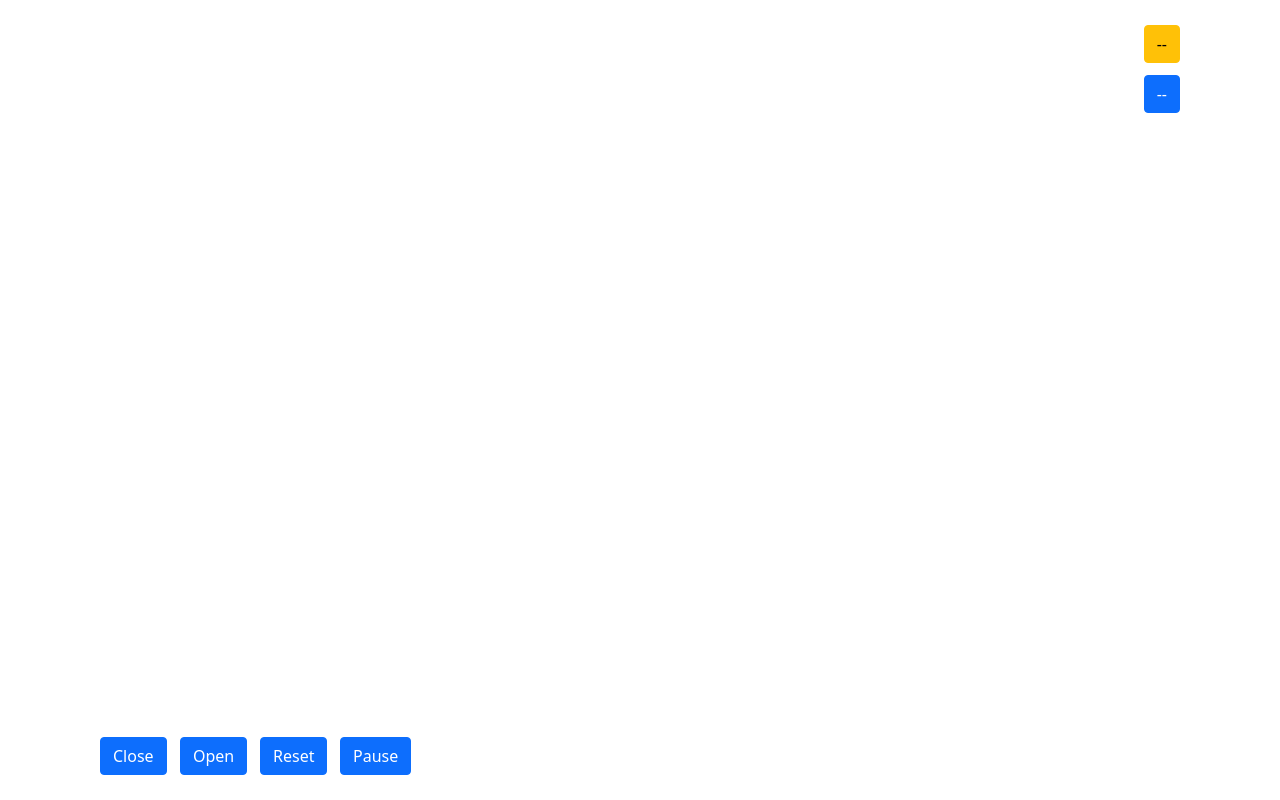
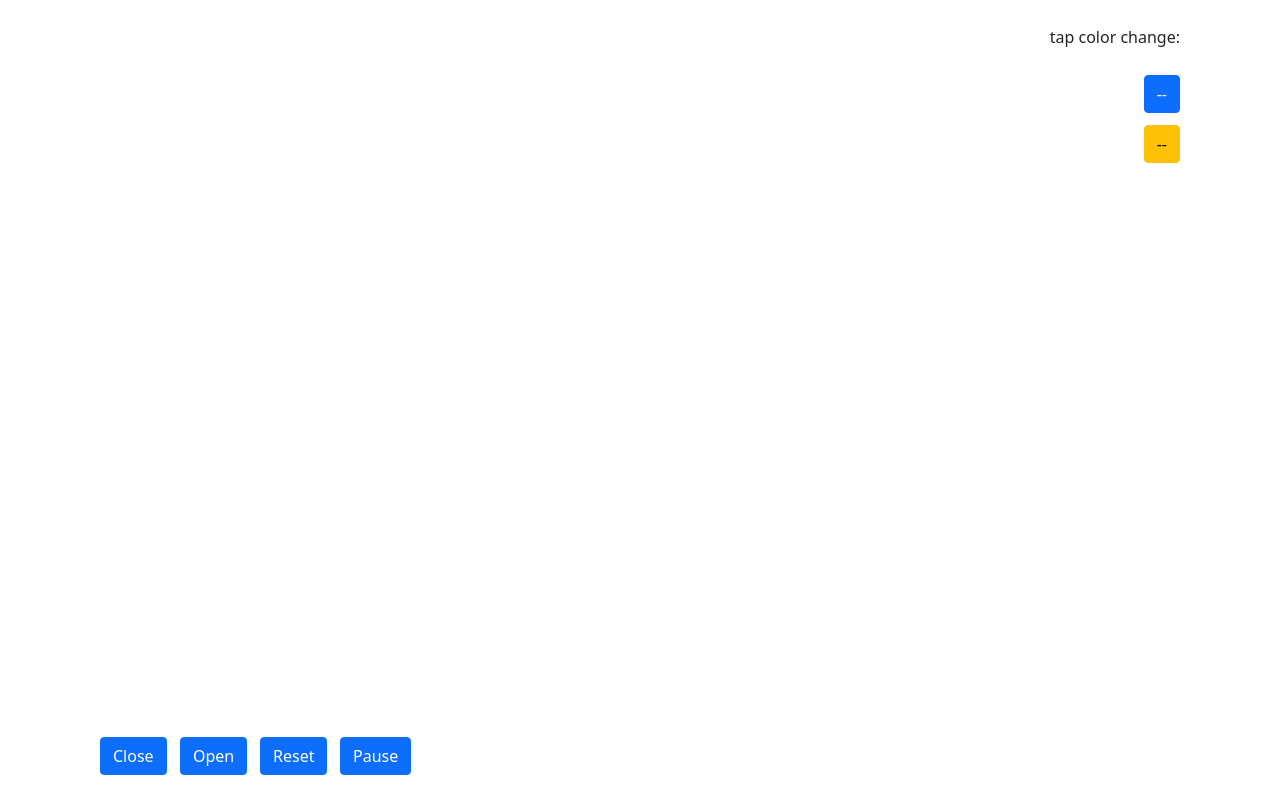
Before and after one commit to mwolkowi17/kran2_color, a website: page dist/index.html in a window 1280 px wide. Drawn offline with nearby package versions, Linux system fonts and the light colour scheme; no server answers.

Commit message:
some html and css changes

```diff
--- a/dist/index.html
+++ b/dist/index.html
@@ -17,6 +17,7 @@
  <button id="close_button" class="btn btn-primary">Open</button>
  <button id="color_button" class="btn btn-primary">  --   </button>
  <button id="color_back_button" class="btn btn-warning"> --   </button>
+ <p id="tap_color_text">tap color change:</p>
  <script src="bundle.js" ></script>
 </body>
 
--- a/dist/style.css
+++ b/dist/style.css
@@ -29,6 +29,12 @@
 }
 #color_back_button{
     position: absolute;
+    top: 125px;
+    right: 100px;
+}
+
+#tap_color_text{
+    position: absolute;
     top: 25px;
     right: 100px;
 }
```
